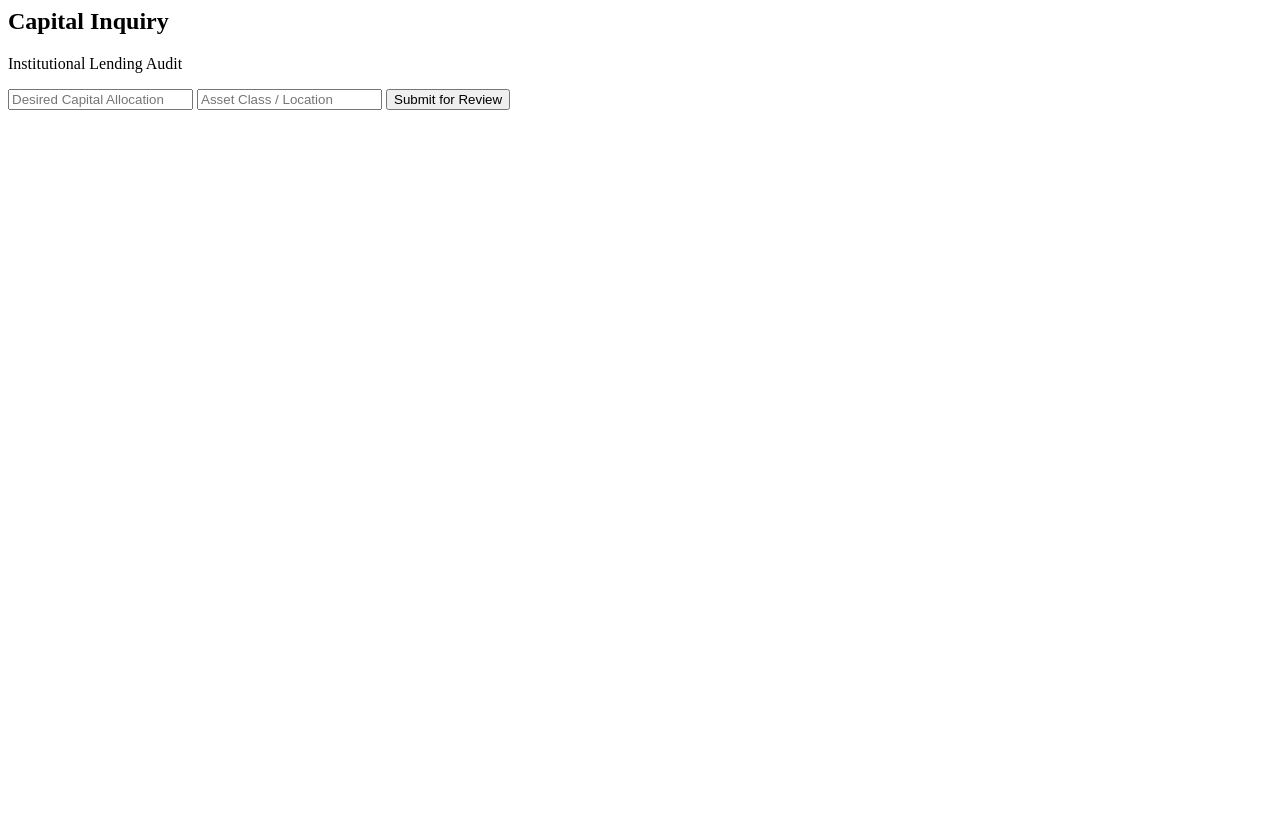
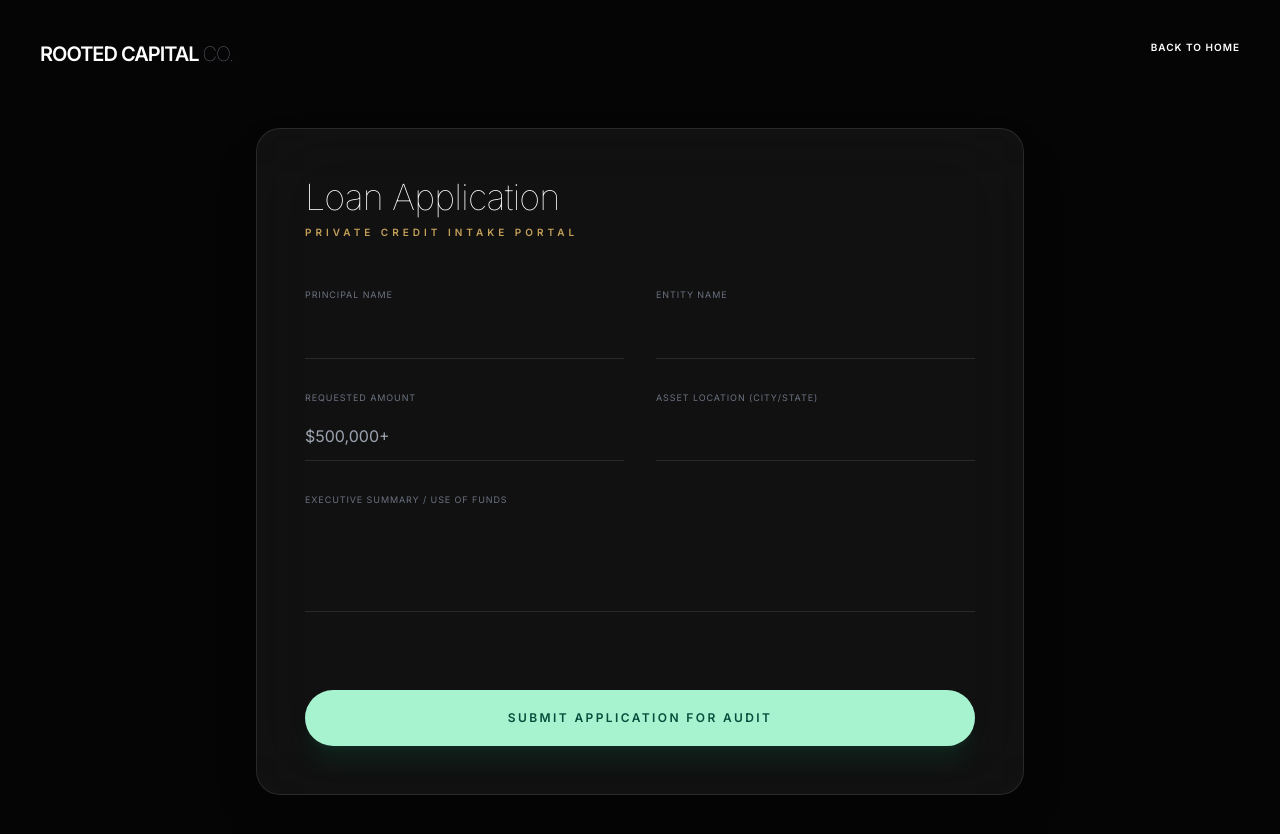
Before and after one commit to alylowe/RootedCapitalCo, a website: page apps/luxury-site/opportunities.html in a window 1280 px wide. Before the commit the page ends 800 px from the top, so only its background shows below. Drawn offline with nearby package versions, Linux system fonts and the light colour scheme.

Commit message:
feat: activated institutional loan intake; added risk audit logic to index.js

```diff
--- a/apps/luxury-site/opportunities.html
+++ b/apps/luxury-site/opportunities.html
@@ -1,11 +1,51 @@
-<section class="bg-[#050505] h-screen flex items-center justify-center px-10">
-    <div class="max-w-xl w-full p-12 border border-white/10 bg-white/5 backdrop-blur-xl rounded-2xl">
-        <h2 class="text-3xl font-light mb-2">Capital Inquiry</h2>
-        <p class="text-gray-500 text-xs uppercase tracking-widest mb-10">Institutional Lending Audit</p>
-        <form class="space-y-8">
-            <input type="text" placeholder="Desired Capital Allocation" class="w-full bg-transparent border-b border-white/20 py-4 outline-none focus:border-[#A7F3D0] transition">
-            <input type="text" placeholder="Asset Class / Location" class="w-full bg-transparent border-b border-white/20 py-4 outline-none focus:border-[#A7F3D0] transition">
-            <button class="w-full bg-[#A7F3D0] text-[#064E3B] py-5 rounded-full font-bold uppercase tracking-widest text-[10px]">Submit for Review</button>
-        </form>
-    </div>
-</section>
+<!DOCTYPE html>
+<html lang="en">
+<head>
+    <meta charset="UTF-8"><script src="https://cdn.tailwindcss.com"></script>
+    <link href="https://fonts.googleapis.com/css2?family=Inter:wght@100;400;600&display=swap" rel="stylesheet">
+    <style>body { background: #050505; color: white; font-family: 'Inter', sans-serif; }</style>
+</head>
+<body class="antialiased">
+    <nav class="flex justify-between p-10 absolute w-full z-50">
+        <div class="font-bold uppercase text-xl tracking-tighter">Rooted Capital <span class="text-gray-500 font-light">Co.</span></div>
+        <div class="flex gap-8 text-[10px] font-bold tracking-widest uppercase">
+            <a href="index.html" class="hover:text-[#A7F3D0]">Back to Home</a>
+        </div>
+    </nav>
+
+    <section class="min-h-screen flex items-center justify-center pt-32 pb-20 px-6">
+        <div class="max-w-3xl w-full p-12 border border-white/10 bg-white/5 backdrop-blur-2xl rounded-3xl shadow-2xl">
+            <h2 class="text-4xl font-light mb-2 tracking-tight">Loan Application</h2>
+            <p class="text-[#C5A059] text-[10px] font-bold uppercase tracking-[0.4em] mb-12">Private Credit Intake Portal</p>
+
+            <form id="loanForm" class="grid grid-cols-1 md:grid-cols-2 gap-8">
+                <div>
+                    <label class="block text-[9px] uppercase tracking-widest text-gray-500 mb-2">Principal Name</label>
+                    <input type="text" name="name" required class="w-full bg-transparent border-b border-white/10 py-3 outline-none focus:border-[#A7F3D0] transition">
+                </div>
+                <div>
+                    <label class="block text-[9px] uppercase tracking-widest text-gray-500 mb-2">Entity Name</label>
+                    <input type="text" name="entity" class="w-full bg-transparent border-b border-white/10 py-3 outline-none focus:border-[#A7F3D0] transition">
+                </div>
+                <div>
+                    <label class="block text-[9px] uppercase tracking-widest text-gray-500 mb-2">Requested Amount</label>
+                    <input type="text" name="amount" placeholder="$500,000+" required class="w-full bg-transparent border-b border-white/10 py-3 outline-none focus:border-[#A7F3D0] transition text-[#A7F3D0]">
+                </div>
+                <div>
+                    <label class="block text-[9px] uppercase tracking-widest text-gray-500 mb-2">Asset Location (City/State)</label>
+                    <input type="text" name="location" required class="w-full bg-transparent border-b border-white/10 py-3 outline-none focus:border-[#A7F3D0] transition">
+                </div>
+                <div class="md:col-span-2">
+                    <label class="block text-[9px] uppercase tracking-widest text-gray-500 mb-2">Executive Summary / Use of Funds</label>
+                    <textarea name="summary" rows="3" class="w-full bg-transparent border-b border-white/10 py-3 outline-none focus:border-[#A7F3D0] transition resize-none"></textarea>
+                </div>
+
+                <button type="submit" class="md:col-span-2 w-full bg-[#A7F3D0] text-[#064E3B] py-5 rounded-full font-bold uppercase tracking-[0.2em] text-xs mt-10 hover:bg-white transition-all duration-500 shadow-xl shadow-emerald-500/10">
+                    Submit Application for Audit
+                </button>
+            </form>
+            <div id="responseMessage" class="hidden mt-8 text-center text-sm text-[#A7F3D0] font-light italic"></div>
+        </div>
+    </section>
+</body>
+</html>
```
Also changed, not shown: apps/luxury-site/index.js (+37 -0 lines).
